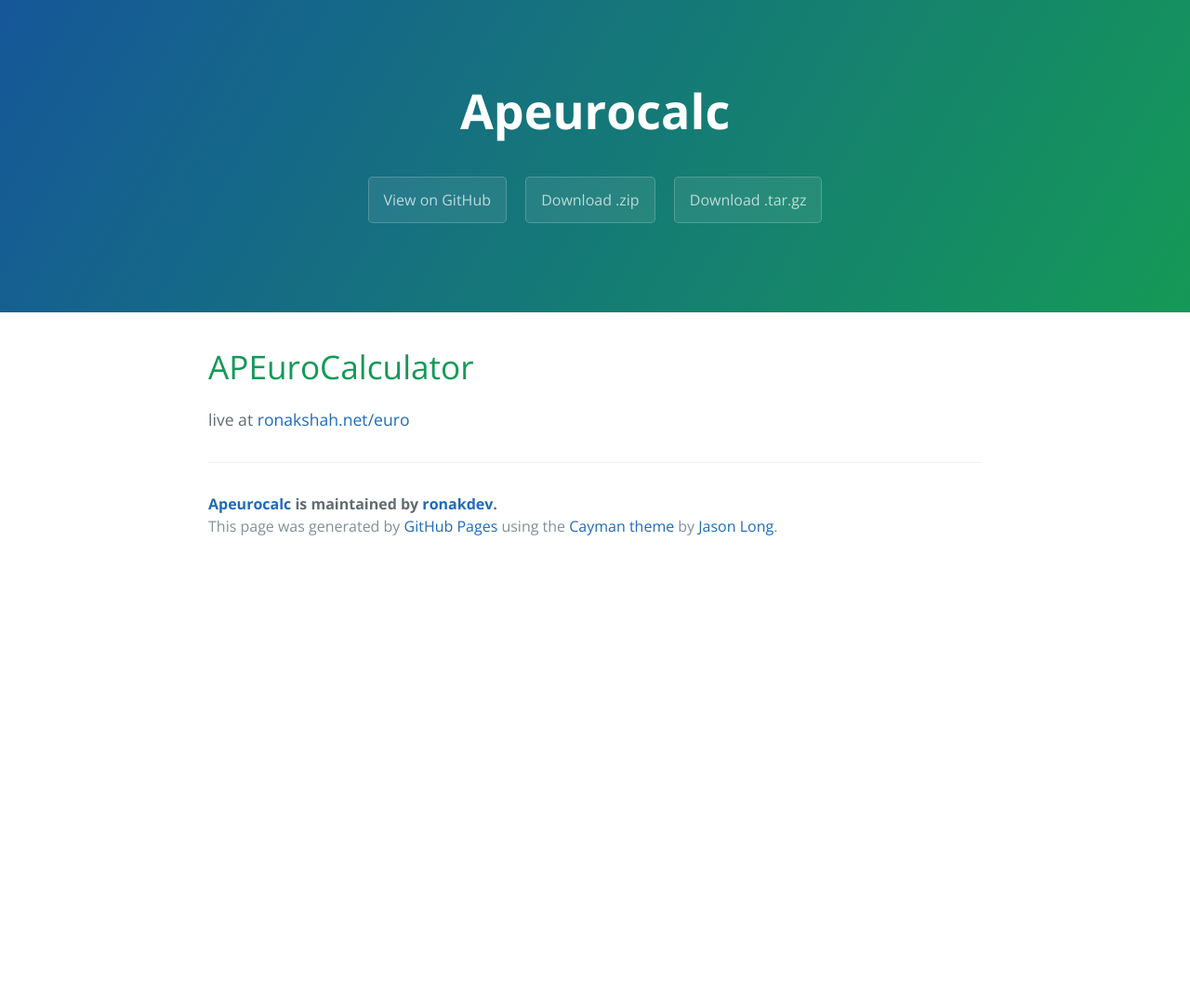
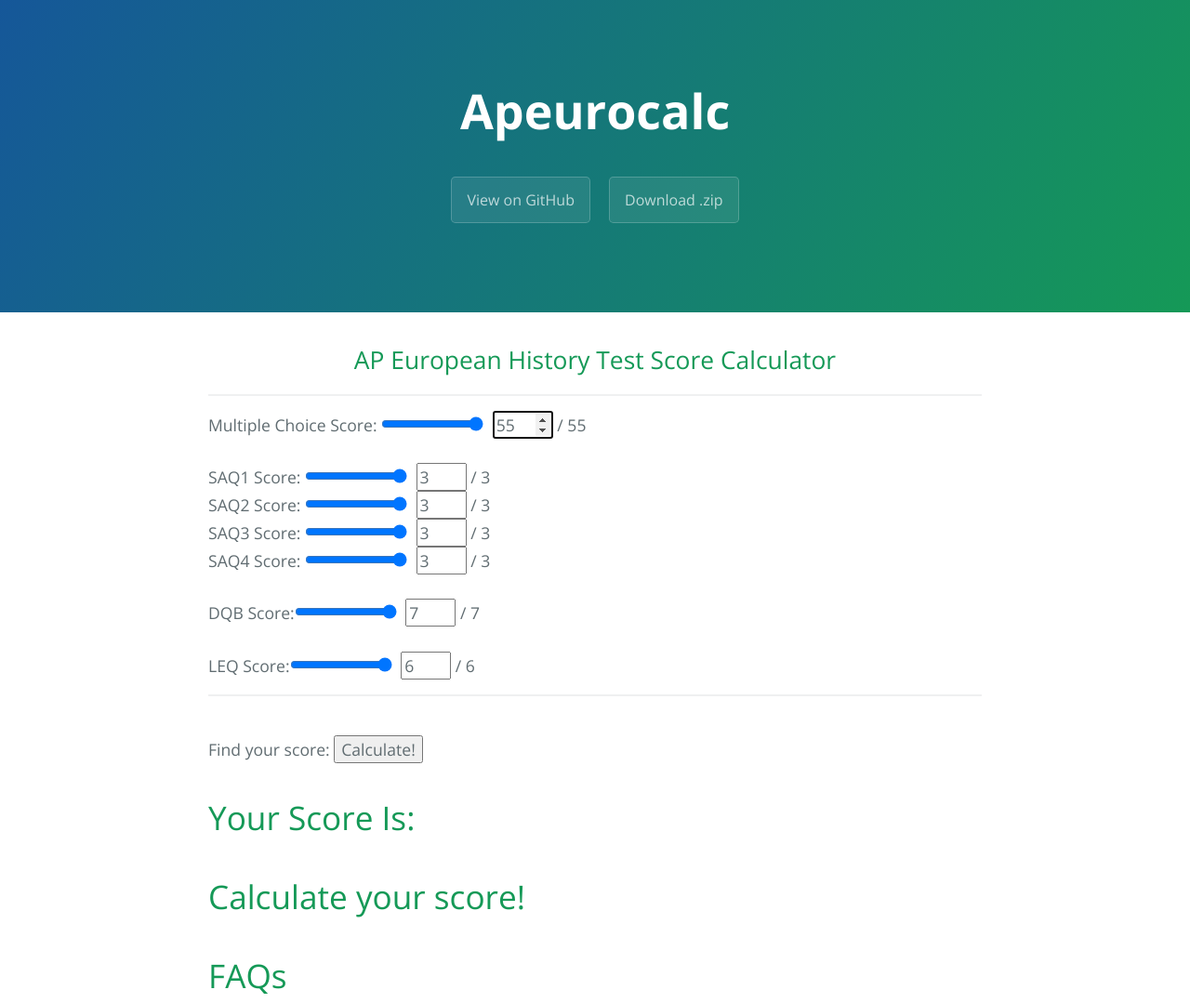
Before and after one commit to TheTrueMaster/APEuroCalculator, a plain HTML site: page index.html in a window 1280 px wide. Shown: the top 1079 px of the page at 93% size. Before the commit the page ends 800 px from the top, so only its background shows below. Drawn offline with nearby package versions, Linux system fonts and the light colour scheme.

Commit message:
Update index.html

```diff
--- a/index.html
+++ b/index.html
@@ -15,20 +15,74 @@
       <h2 class="project-tagline"></h2>
       <a href="https://github.com/ronakdev/apeurocalc" class="btn">View on GitHub</a>
       <a href="https://github.com/ronakdev/apeurocalc/zipball/master" class="btn">Download .zip</a>
-      <a href="https://github.com/ronakdev/apeurocalc/tarball/master" class="btn">Download .tar.gz</a>
     </section>
 
     <section class="main-content">
-      <h1>
-<a id="apeurocalculator" class="anchor" href="#apeurocalculator" aria-hidden="true"><span aria-hidden="true" class="octicon octicon-link"></span></a>APEuroCalculator</h1>
+      <form action="javascript:score();">
+  <h2 class="alt" style="text-align:center;">AP European History Test Score Calculator</h2>
+  <hr/>
+  <label style="width:160px;">Multiple Choice Score:</label>
+  <input style="width:110px;" id="rangem1" type="range" min="0" max="55" step="1" value="55" onchange="updateValue('m1',this.value, 55);updateVar('mc',this.value, 55);">
+  <input style="margin-left:5px;" type="number" id="m1" name="m1" onchange="updateValue('rangem1',this.value, 55);" min="0" max="55" value="55" autofocus />
+  <span class="outof"> / 55</span><br/>
+  <br>
+  <label style="width:160px;">SAQ1 Score:</label>
+  <input style="width:110px;" id="rangecompsaq1" type="range" min="0" max="3" step="1" value="3" onchange="updateValue('compsaq1',this.value, 55);updateVar('saq1',this.value, 3);">
+  <input style="margin-left:5px;" type="number" id="compsaq1" name="comp" onchange="updateValue('rangecompsaq1',this.value, 55);updateVar('saq1',this.value, 3);" min="0" max="3" value="3"/>
+  <span class="outof"> / 3</span><br/>
 
-<p>live at <a href="http://ronakshah.net/euro">ronakshah.net/euro</a></p>
+  <label style="width:160px;">SAQ2 Score:</label>
+  <input style="width:110px;" id="rangecompsaq2" type="range" min="0" max="3" step="1" value="3" onchange="updateValue('compsaq2',this.value, 55);updateVar('saq2',this.value, 3);">
+  <input style="margin-left:5px;" type="number" id="compsaq2" name="comp" onchange="updateValue('rangecompsaq2',this.value, 55);updateVar('saq2',this.value, 3);" min="0" max="3" value="3"/>
+  <span class="outof"> / 3</span><br/>
 
-      <footer class="site-footer">
-        <span class="site-footer-owner"><a href="https://github.com/ronakdev/apeurocalc">Apeurocalc</a> is maintained by <a href="https://github.com/ronakdev">ronakdev</a>.</span>
+  <label style="width:160px;">SAQ3 Score:</label>
+  <input style="width:110px;" id="rangecompsaq3" type="range" min="0" max="3" step="1" value="3" onchange="updateValue('compsaq3',this.value, 55);updateVar('saq3',this.value, 3);">
+  <input style="margin-left:5px;" type="number" id="compsaq3" name="comp" onchange="updateValue('rangecompsaq3',this.value, 55);updateVar('saq3',this.value, 3);" min="0" max="3" value="3"/>
+  <span class="outof"> / 3</span><br/>
 
-        <span class="site-footer-credits">This page was generated by <a href="https://pages.github.com">GitHub Pages</a> using the <a href="https://github.com/jasonlong/cayman-theme">Cayman theme</a> by <a href="https://twitter.com/jasonlong">Jason Long</a>.</span>
-      </footer>
+  <label style="width:160px;">SAQ4 Score:</label>
+  <input style="width:110px;" id="rangecompsaq4" type="range" min="0" max="3" step="1" value="3" onchange="updateValue('compsaq4',this.value, 55);updateVar('saq4',this.value, 3);">
+  <input style="margin-left:5px;" type="number" id="compsaq4" name="comp" onchange="updateValue('rangecompsaq4',this.value, 55);updateVar('saq4',this.value, 3);" min="0" max="3" value="3"/>
+  <span class="outof"> / 3</span><br/>
+  <br>
+  <label style="width:160px;">DQB Score:</label><input style="width:110px;" id="rangedbq" type="range" min="0" max="7" step="1" value="7" onchange="updateValue('dbq',this.value, 55);updateVar('dbq',this.value, 0);">
+  <input style="margin-left:5px;" type="number" id="dbq" name="dbq" onchange="updateValue('rangedbq',this.value, 55);updateVar('dbq',this.value, 0);" min="0" max="7" value="7"/>
+  <span class="outof"> / 7</span><br/>
+  <br>
+  <label style="width:160px;">LEQ Score:</label><input style="width:110px;" id="rangeleq" type="range" min="0" max="6" step="1" value="6" onchange="updateValue('leq',this.value, 55);updateVar('leq',this.value, 0);">
+  <input style="margin-left:5px;" type="number" id="leq" name="ccot" onchange="updateValue('rangeleq',this.value, 55);updateVar('leq',this.value, 0);" min="0" max="6" value="6"/>
+  <span class="outof"> / 6</span><br/>
+  <hr><br>
+
+  <label style="width:250px;">Find your score:</label>
+  <input class="calculate" type="submit" value="Calculate!"/>
+
+  <h1 id ="scoreLabel">Your Score Is: </h1>
+  <h1 id="score">Calculate your score!</h1>
+
+  <h1>FAQs</h1>
+
+  <p>
+  I got the curve scores by analyzing past ap curves and comparing them to the other AP Histories. The Score you recieve may be a bit inaccurate, but it should provide you a good enough overview. <br>
+
+  <br>If you are wondering why this looks so bad (compared to my <a link = "https://ronakshah.net">actual website</a> that's cause AP tests. :P)
+  </p>
+  <script src="program.js"></script>
+  <script type="text/javascript">
+  /**
+  * Keeps range inputs in sync with number inputs
+  * @param {string} id - The element to update
+  * @param {string} value - The updated value to use
+  * @param {string} percent - The maximum value, if percentage is needed. 0 otherwise
+  **/
+  function updateValue(id, value, percent){
+    // Update the value of the target element
+    document.getElementById(id).value = value;
+
+  }
+
+  </script>
 
     </section>
 
```
